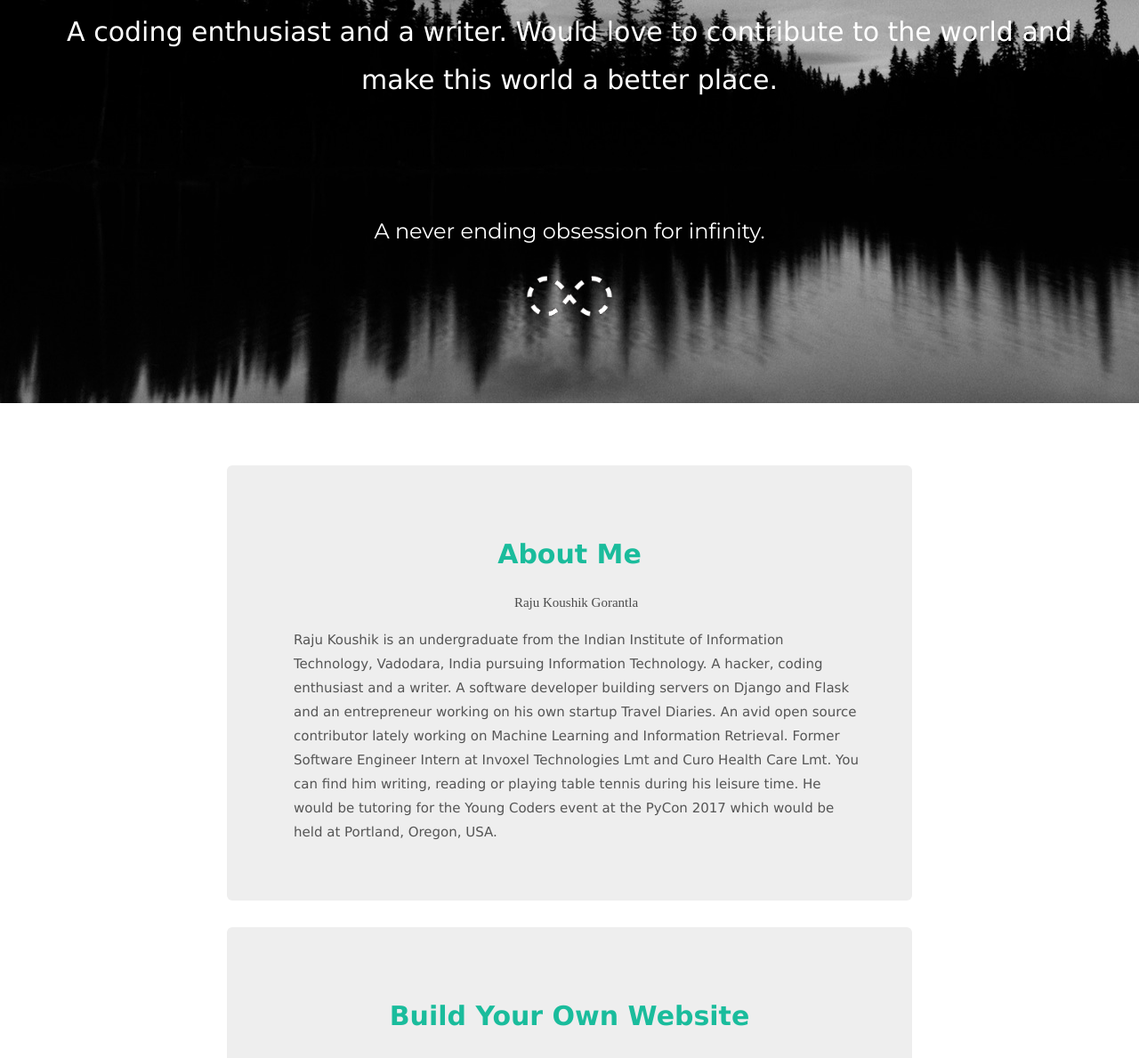
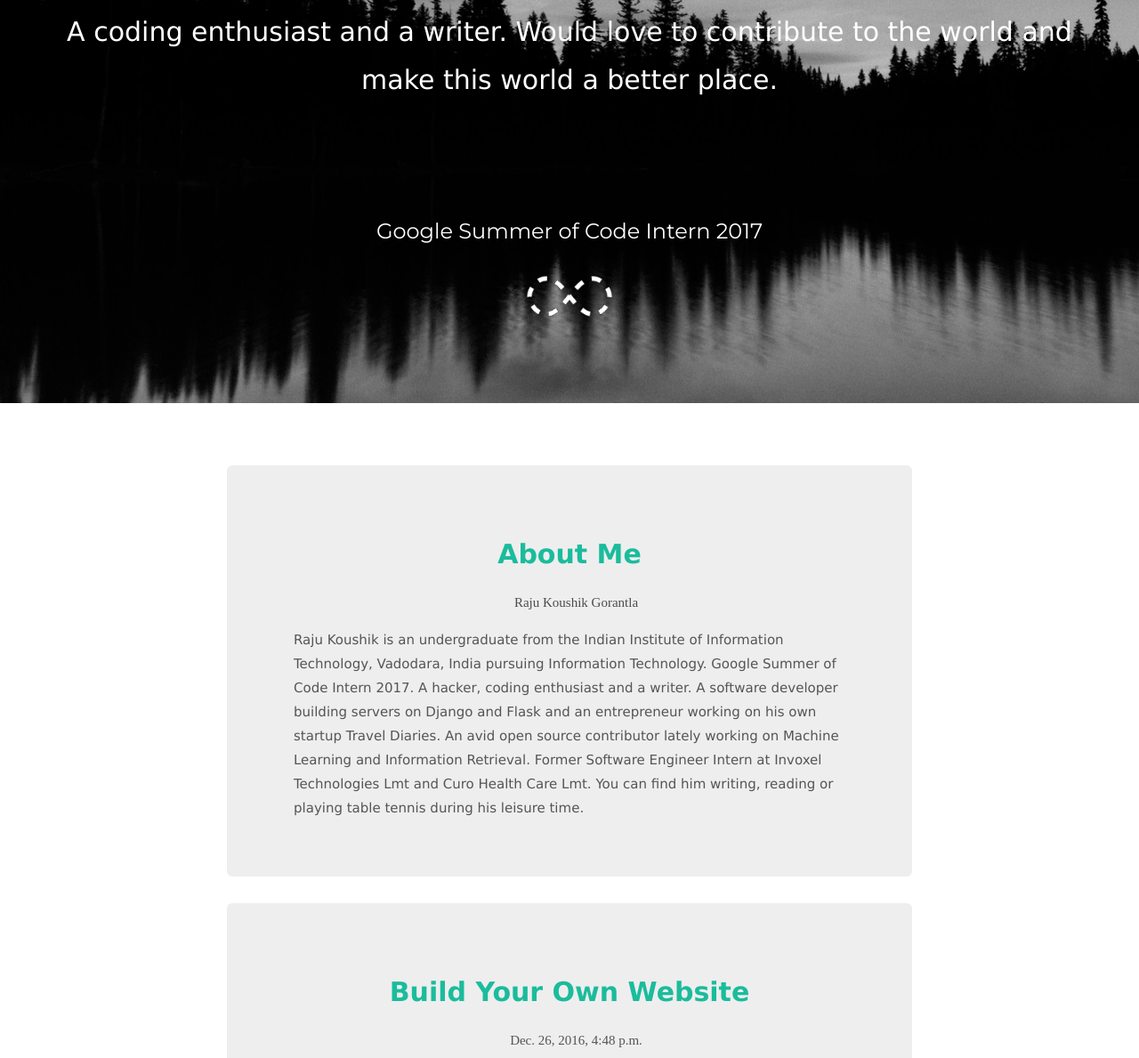
Before and after one commit to RajuKoushik/infiblog, a Django app: page /home/ in a window 1280 px wide. Shown: the part 504-1693 px from the top of the page at 89% size. Run offline with Django 3.2, Linux system fonts and the light colour scheme; data comes from the database, SQL or seed files in the repository; some libraries are stand-ins or nearby versions.

Commit message:
Updated Data

```diff
--- a/blog/templates/blog/home.html
+++ b/blog/templates/blog/home.html
@@ -307,7 +307,7 @@
         contribute to the world and make this world a better place.
     </p>
 
-    <h3 class="hvr-float">A never ending obsession for infinity.</h3><br>
+    <h3 class="hvr-float">Google Summer of Code Intern 2017</h3><br>
     <img style="height: 100px;" src="{% static "blog/dashinfinity.gif" %}">
 </div>
 
@@ -322,12 +322,11 @@
                 <p id="date" style="color:#4C4C4C ">Raju Koushik Gorantla</p>
             </div>
             <p align="left" id="text">Raju Koushik is an undergraduate from the Indian Institute of Information
-                Technology, Vadodara, India pursuing Information Technology. A hacker, coding enthusiast and a writer. A
+                Technology, Vadodara, India pursuing Information Technology. Google Summer of Code Intern 2017. A hacker, coding enthusiast and a writer. A
                 software developer building servers on Django and Flask and an entrepreneur working on his own startup
                 Travel Diaries. An avid open source contributor lately working on Machine Learning and Information
                 Retrieval. Former Software Engineer Intern at Invoxel Technologies Lmt and Curo Health Care Lmt. You can
-                find him writing, reading or playing table tennis during his leisure time. He would be tutoring for the
-                Young Coders event at the PyCon 2017 which would be held at Portland, Oregon, USA.
+                find him writing, reading or playing table tennis during his leisure time.
 
             </p>
         </div>
```
